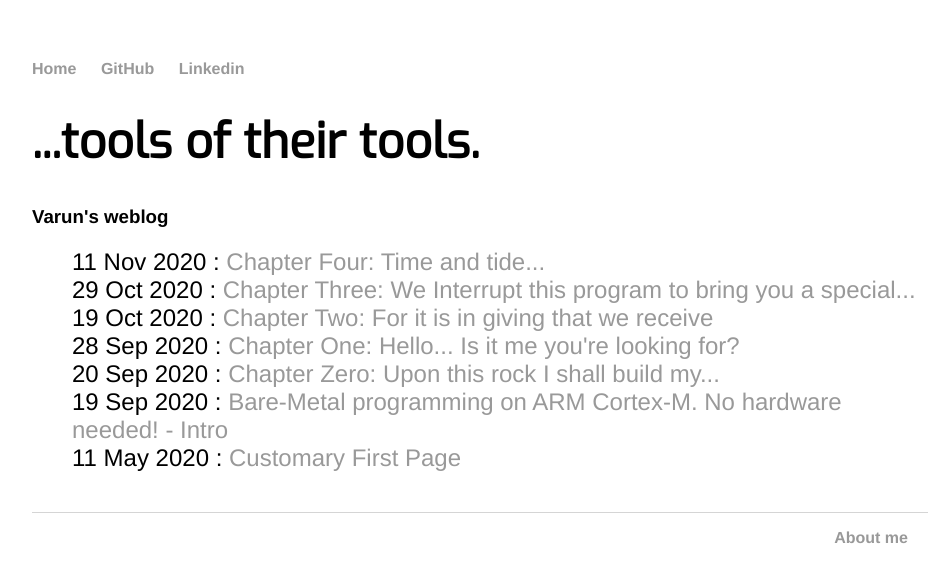
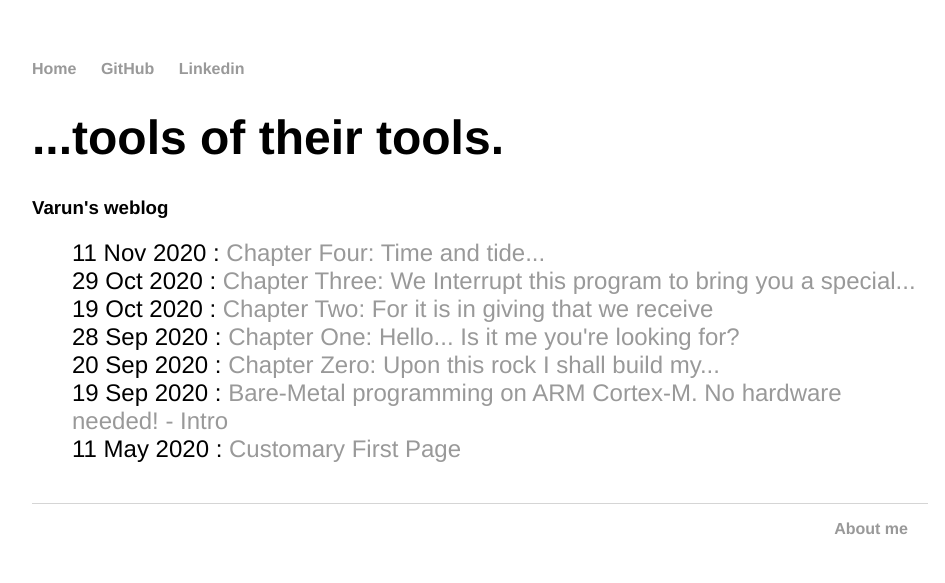
Before and after one commit to varun-venkatesh/varun-venkatesh.github.io, a Jekyll site: the page built from index.html, in a window 1280 px wide. Shown: the top 583 px of the page, without its empty margins (160-1105 px from the left). Built offline with Jekyll 4.4.1, drawn with Linux system fonts in a browser that asks for light colours.

Commit message:
Update main.css

```diff
--- a/css/main.css
+++ b/css/main.css
@@ -23,7 +23,7 @@ a:hover {
     text-decoration: underline;
 }
 h1 {
-    font-family: 'Exo';
+    font-family: 'Helvetica';
     font-size: 3em;
 }
 p {
```
